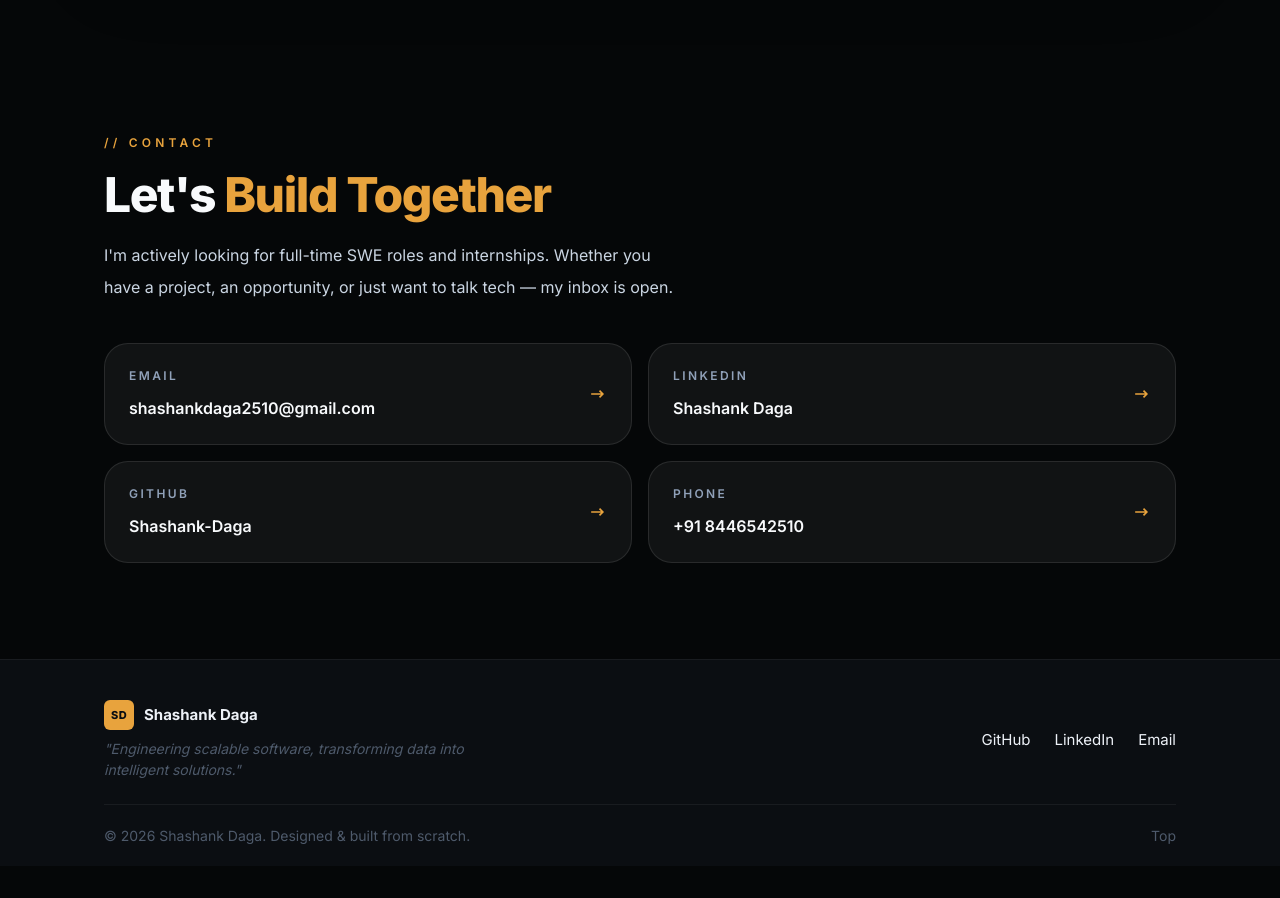
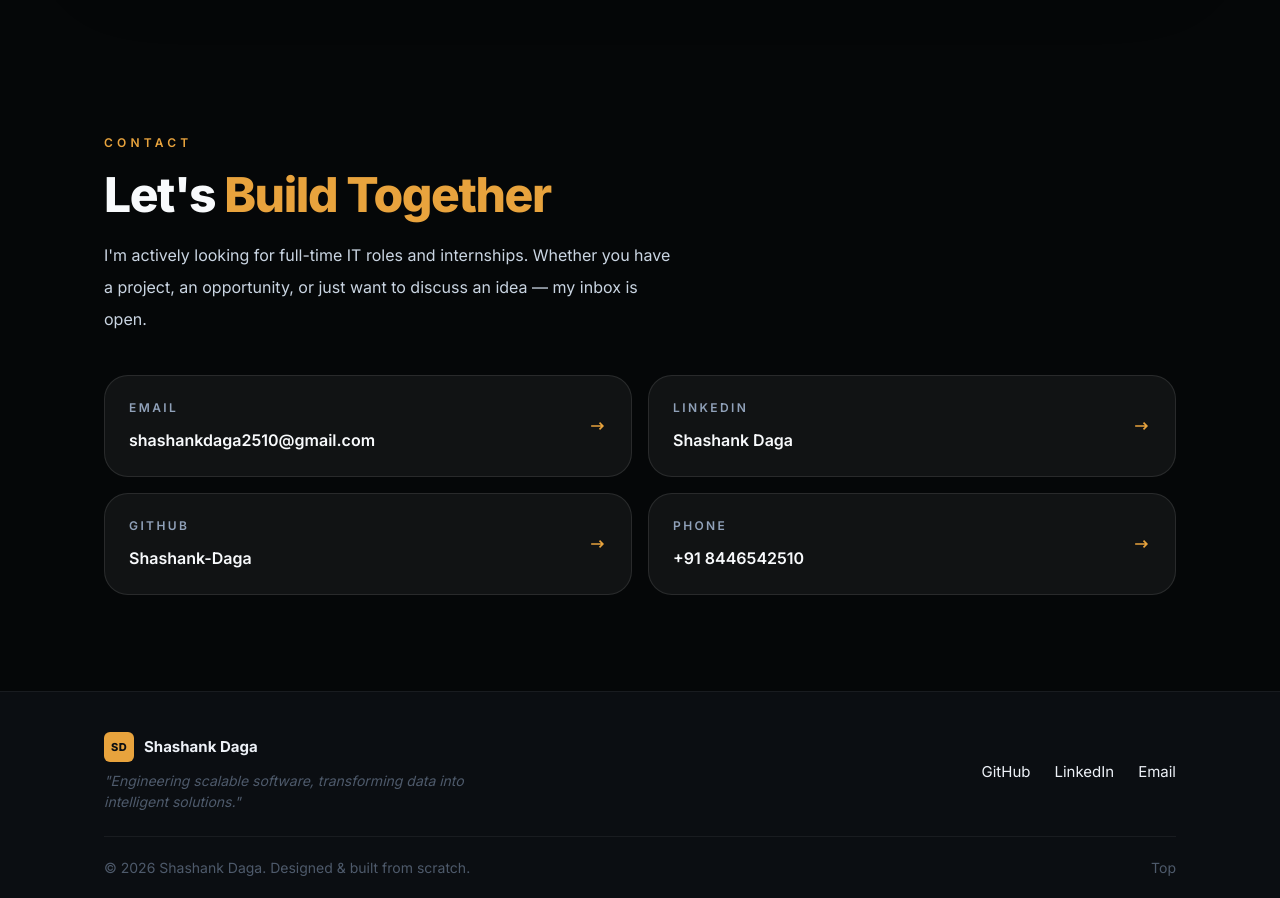
Before and after one commit to Shashank-Daga/Portfolio, a Next.js app: page / in a window 1280 px wide. Shown: the part 5460-6358 px from the top of the page. Before the commit the page ends 6326 px from the top, so only its background shows below. Built offline with nearby package versions, Linux system fonts and the light colour scheme.

Commit message:
Phase 2.0 Content update

```diff
--- a/src/components/sections/Contact.tsx
+++ b/src/components/sections/Contact.tsx
@@ -10,12 +10,12 @@ export default function Contact() {
 
           <div className="max-w-2xl space-y-5">
 
-            <div className="text-xs font-semibold uppercase tracking-[0.35em] text-[#E8A33D]">// CONTACT</div>
+            <div className="text-xs font-semibold uppercase tracking-[0.35em] text-[#E8A33D]">CONTACT</div>
             <h2 className="text-4xl font-extrabold tracking-[-0.03em] text-[#F8FAFC] sm:text-5xl">
               Let&apos;s <span className="text-[#E8A33D]">Build Together</span>
             </h2>
             <p className="max-w-xl text-base leading-8 text-slate-300">
-              I&apos;m actively looking for full-time SWE roles and internships. Whether you have a project, an opportunity, or just want to talk tech — my inbox is open.
+              I&apos;m actively looking for full-time IT roles and internships. Whether you have a project, an opportunity, or just want to discuss an idea — my inbox is open.
             </p>
 
           </div>
```
